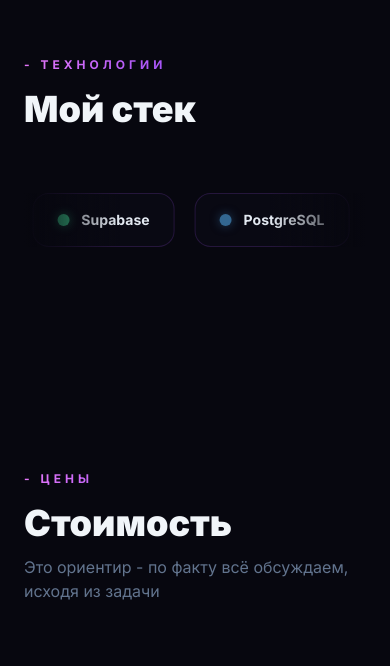
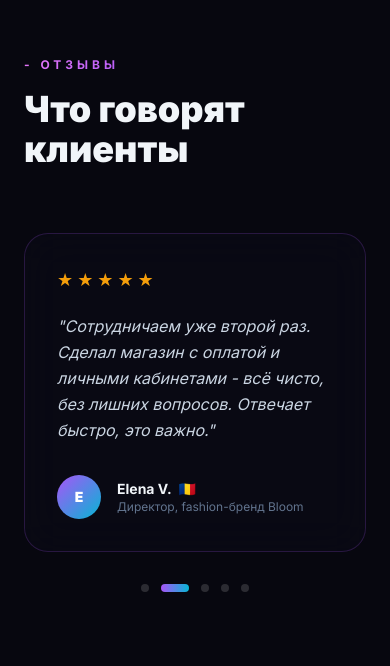
Before and after one commit to boomerang1312/portfolio, a Next.js app: page / in a window 390 px wide. Shown: the part 5236-5902 px from the top of the page. Built offline with nearby package versions, Linux system fonts and the light colour scheme.

Commit message:
Add rotating reviews carousel with 5 client testimonials

```diff
--- a/app/page.tsx
+++ b/app/page.tsx
@@ -21,6 +21,14 @@ const STACK = [
   {n:"Vercel",     c:"#ffffff"}, {n:"Git",         c:"#f34f29"},
   {n:"Facebook Ads",c:"#1877f2"},{n:"Instagram Ads",c:"#e1306c"},
   {n:"TikTok Ads", c:"#ff0050"}, {n:"Google Ads",  c:"#fbbc05"},
+];
+
+const REVIEWS = [
+  { name:"Alexandru M.", role:"Владелец, Albatros Tur", country:"🇲🇩", text:"Гриша сделал сайт быстро и именно так как я хотел. Всё работает, клиенты пишут через форму, ничего не ломается. Буду обращаться ещё.", stars:5 },
+  { name:"Elena V.",     role:"Директор, fashion-бренд Bloom", country:"🇷🇴", text:"Сотрудничаем уже второй раз. Сделал магазин с оплатой и личными кабинетами - всё чисто, без лишних вопросов. Отвечает быстро, это важно.", stars:5 },
+  { name:"Markus B.",    role:"CEO, RentEasy", country:"🇩🇪", text:"Good communication throughout the project. Delivered on time and the platform works exactly as expected. Will work together again.", stars:5 },
+  { name:"Ioana P.",     role:"SMM-менеджер, Кишинёв", country:"🇲🇩", text:"Настраивали рекламу в Instagram вместе. Объяснил всё понятно, стоимость лида снизилась раза в два. Рекомендую.", stars:5 },
+  { name:"Dmitri K.",    role:"Основатель стартапа", country:"🇷🇴", text:"Обратился с нуля - не было ни дизайна ни ТЗ. Гриша сам предложил структуру, сверстал и сдал вовремя. Нормально работает парень.", stars:5 },
 ];
 
 const PRICES = [
@@ -227,6 +235,62 @@ function GlitchText({ text, className = "" }: { text: string; className?: string
       )}
       <span className="g-text">{text}</span>
     </span>
+  );
+}
+
+/* ─── Reviews carousel ──────────────────────────────────────── */
+function ReviewsCarousel() {
+  const [active, setActive] = useState(0);
+  const [animating, setAnimating] = useState(false);
+
+  const goTo = useCallback((idx: number) => {
+    if (animating) return;
+    setAnimating(true);
+    setTimeout(() => { setActive(idx); setAnimating(false); }, 350);
+  }, [animating]);
+
+  useEffect(() => {
+    const id = setInterval(() => goTo((active + 1) % REVIEWS.length), 4500);
+    return () => clearInterval(id);
+  }, [active, goTo]);
+
+  const r = REVIEWS[active];
+
+  return (
+    <div>
+      {/* Card */}
+      <div className="relative mb-8" style={{ minHeight: 220 }}>
+        <TiltCard className="p-8 md:p-10"
+          style={{ opacity: animating ? 0 : 1, transform: animating ? "translateY(12px)" : "translateY(0)", transition: "opacity .35s ease, transform .35s ease" }}>
+          {/* Stars */}
+          <div className="flex gap-1 mb-5">
+            {Array.from({ length: r.stars }).map((_, i) => (
+              <span key={i} style={{ color: "#f59e0b", fontSize: 18 }}>★</span>
+            ))}
+          </div>
+          <p className="text-slate-300 text-base md:text-lg leading-relaxed mb-8 italic">"{r.text}"</p>
+          <div className="flex items-center gap-4">
+            <div className="w-11 h-11 rounded-full flex items-center justify-center font-black text-white text-sm shrink-0"
+              style={{ background: "linear-gradient(135deg,#a855f7,#06b6d4)" }}>
+              {r.name.charAt(0)}
+            </div>
+            <div>
+              <div className="font-bold text-sm">{r.name} <span className="ml-1">{r.country}</span></div>
+              <div className="text-slate-500 text-xs">{r.role}</div>
+            </div>
+          </div>
+        </TiltCard>
+      </div>
+
+      {/* Dots */}
+      <div className="flex justify-center gap-3">
+        {REVIEWS.map((_, i) => (
+          <button key={i} onClick={() => goTo(i)}
+            className="rounded-full transition-all duration-300"
+            style={{ width: i === active ? 28 : 8, height: 8, background: i === active ? "linear-gradient(90deg,#a855f7,#06b6d4)" : "rgba(255,255,255,0.15)" }} />
+        ))}
+      </div>
+    </div>
   );
 }
 
@@ -684,6 +748,17 @@ export default function Portfolio() {
         </div>
       </section>
 
+      {/* ── REVIEWS ── */}
+      <section className="relative z-10 py-28 px-6">
+        <div className="max-w-5xl mx-auto">
+          <Reveal>
+            <p className="text-xs font-bold uppercase tracking-[4px] mb-4 g-text">- Отзывы</p>
+            <h2 className="text-4xl md:text-5xl font-black mb-16">Что говорят клиенты</h2>
+          </Reveal>
+          <ReviewsCarousel />
+        </div>
+      </section>
+
       {/* ── STACK - infinite marquee ── */}
       <section id="stack" className="relative z-10 py-28 px-6">
         <div className="max-w-5xl mx-auto">
```
